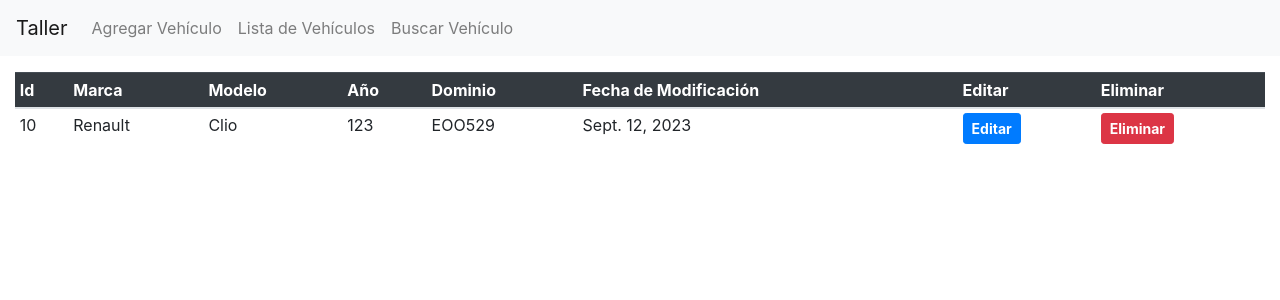
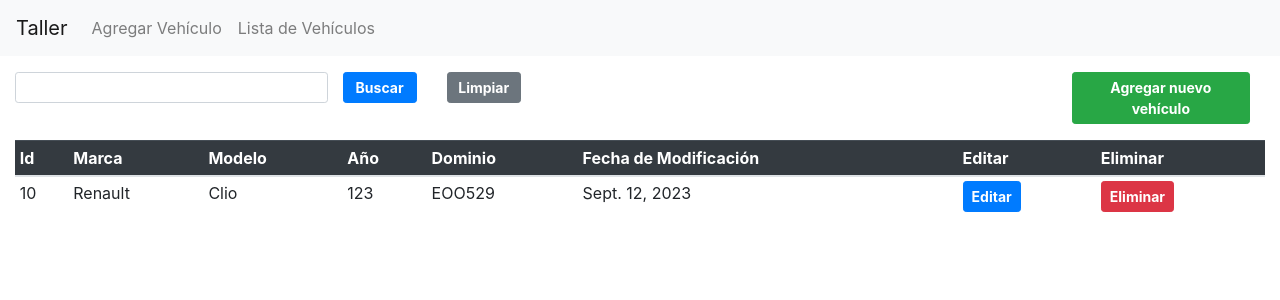
Before and after one commit to danteturcutto75/Tercera_pre-entrega_Turcutto, a Django app: page /vehiculos/lista_vehiculos/ in a window 1280 px wide. Shown: the top 300 px of the page. Run offline with Django 4.2, Linux system fonts and the light colour scheme; data comes from the database, SQL or seed files in the repository; both versions use the stored data as it was after the commit; some libraries are stand-ins or nearby versions.

Commit message:
últimos cambios

```diff
--- a/Taller/vehiculos/templates/base.html
+++ b/Taller/vehiculos/templates/base.html
@@ -20,9 +20,6 @@
                 <li class="nav-item">
                     <a class="nav-link" href="{% url 'lista_vehiculos' %}">Lista de Vehículos</a>
                 </li>
-                <li class="nav-item">
-                    <a class="nav-link" href="{% url 'buscar_vehiculo' %}">Buscar Vehículo</a>
-                </li>
             </ul>
         </div>
     </nav>
--- a/Taller/vehiculos/templates/lista_vehiculos.html
+++ b/Taller/vehiculos/templates/lista_vehiculos.html
@@ -1,7 +1,24 @@
 {% extends 'base.html' %}
 
 {% block content %}
-
+        <form method="post" class="mb-3">
+            {% csrf_token %}
+            <div class="row m-0 p-0">
+                <div class="col-3 m-0 p-0">
+                    <input type="text" class="form-control form-control-sm" aria-label="busqueda" aria-describedby="busqueda" name="busqueda" value="{{ busqueda }}"/>
+                </div>
+                <div class="col-1">
+                    <button type="submit" class="btn btn-sm btn-primary w-100"><b>Buscar</b></button>
+                </div>
+                <div class="col-1">
+                    <a href="{% url 'lista_vehiculos' %}" class="btn btn-secondary btn-sm w-100"><b>Limpiar</b></a>
+                </div>
+                <div class="col-5"></div>
+                <div class="col-2">
+                    <a href="{% url 'agregar_vehiculo' %}" class="btn btn-success btn-sm w-100"><b>Agregar nuevo vehículo</b></a>
+                </div>
+            </div>
+        </form>
         <table class="table table-sm">
             <thead class="table-dark">
                 <tr>
--- a/Taller/vehiculos/views.py
+++ b/Taller/vehiculos/views.py
@@ -75,5 +75,26 @@ def buscar_vehiculo(request):
     return render(request, 'buscar_vehiculo.html', {'form': form})
 
 def lista_vehiculos(request):
-    vehiculos = Vehiculo.objects.all()
-    return render(request, 'lista_vehiculos.html', {'vehiculos': vehiculos})
+    if request.method == 'POST':
+        vehiculos = Vehiculo.objects.all()
+        form = BusquedaForm(request.POST)
+        if form.is_valid():
+            busqueda = form.cleaned_data['busqueda']
+            if busqueda == "":
+                vehiculos = Vehiculo.objects.all()
+            else:
+                vehiculos = Vehiculo.objects.filter(
+                    Q(dominio__icontains=busqueda) |
+                    Q(marca__nombre__icontains=busqueda) |
+                    Q(modelo__nombre__icontains=busqueda)
+                )
+        else:
+            busqueda = ""
+            vehiculos = Vehiculo.objects.all()
+    else:
+        busqueda = ""
+        vehiculos = Vehiculo.objects.all()
+    return render(request, 'lista_vehiculos.html', {'vehiculos': vehiculos, "busqueda": busqueda})
+
+    """ vehiculos = Vehiculo.objects.all()
+    return render(request, 'lista_vehiculos.html', {'vehiculos': vehiculos}) """
```
Also changed, not shown: Taller/db.sqlite3.
